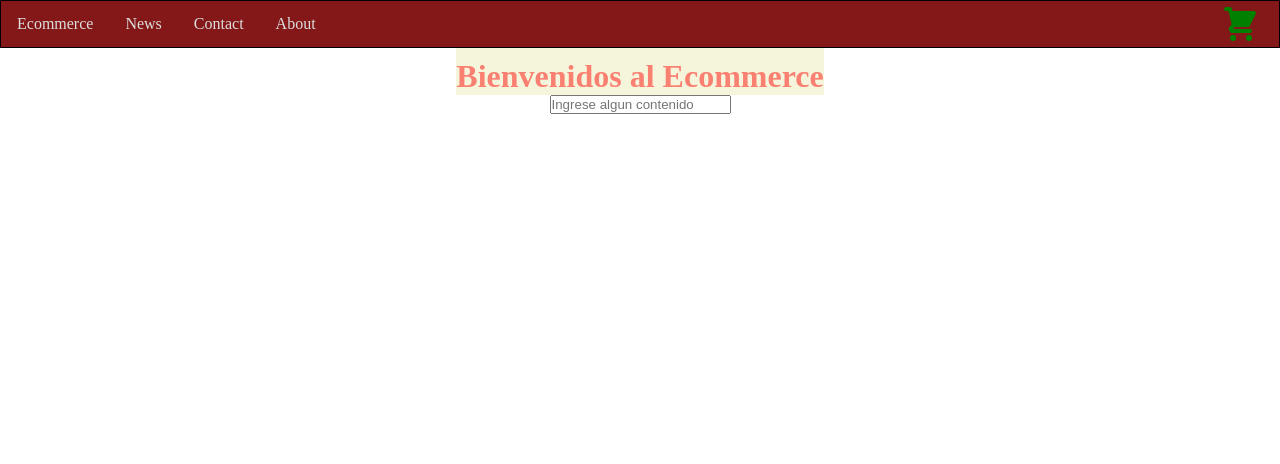
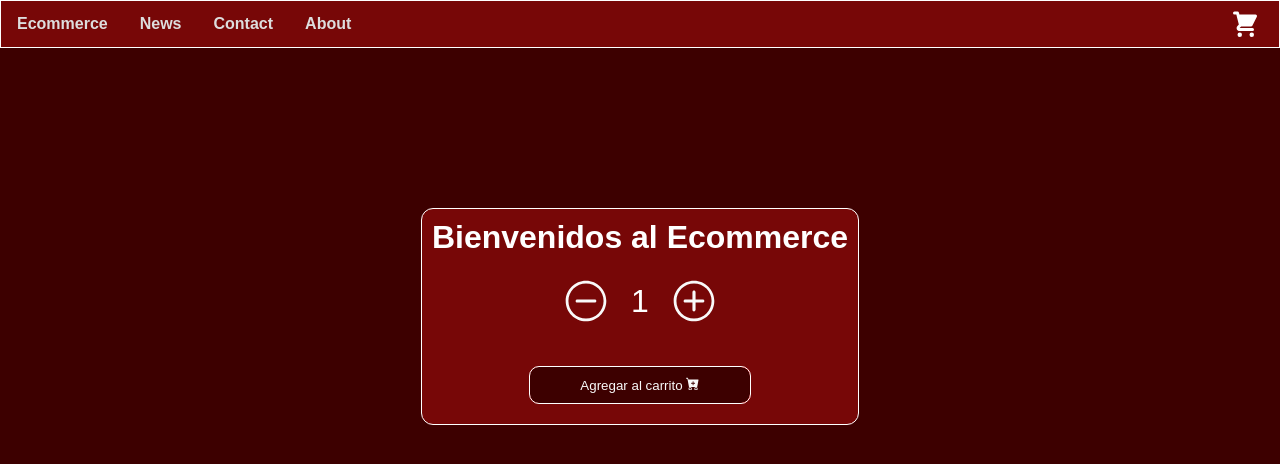
Before and after one commit to LeonelSanz/react-coder, a React (Create React App) app: page / in a window 1280 px wide. Shown: the top 464 px of the page. Built offline with nearby package versions, Linux system fonts and the light colour scheme.

Commit message:
desafio clase 5

```diff
--- a/src/App.css
+++ b/src/App.css
@@ -4,8 +4,15 @@
   box-sizing: border-box;
 }
 
+body{
+  width: 100%;
+  height: 100vh;
+  background-color: #3D0000;
+}
+
 .App{
   display: flex;
   flex-direction: column;
+  justify-content: center;
   align-items: center;
 }
--- a/src/App.js
+++ b/src/App.js
@@ -9,7 +9,6 @@ function App() {
       <NavBar/>
       <div className="App">
       <ItemListContainer greeting={"Bienvenidos al Ecommerce"} />
-        <input placeholder='Ingrese algun contenido'/>
       </div>
     </>
   );
--- a/src/components/CartWidget/index.jsx
+++ b/src/components/CartWidget/index.jsx
@@ -5,7 +5,7 @@ import './styles.css';
 const CartWidget = () => {
   return (
     <div className='shopping-cart'>
-        <HiShoppingCart size={40} />
+        <HiShoppingCart size={30} />
     </div>
   )
 }
--- a/src/components/CartWidget/styles.css
+++ b/src/components/CartWidget/styles.css
@@ -1,6 +1,6 @@
 .shopping-cart{
-    color: green;
+    color: white;
     position: absolute;
     right: 20px;
-    top: 5px;
+    top: 10px;
 }
--- /dev/null
+++ b/src/components/ItemCount/index.jsx
@@ -0,0 +1,46 @@
+import React from "react";
+import { useState } from "react";
+import "./styles.css";
+import { IoIosAddCircleOutline } from "react-icons/io";
+import { IoIosRemoveCircleOutline } from "react-icons/io";
+import { BsCartPlusFill } from "react-icons/bs";
+
+const ItemCount = ({ stock, initial, onAdd }) => {
+    const [count, setCount] = useState(initial);
+
+    const increment = () => {
+        if (count < stock) {
+            setCount(count + 1);
+        } else {
+            alert("No hay suficiente stock");
+        }
+    };
+
+    const Decrement = () => {
+        if (count > 1) {
+            setCount(count - 1);
+        }
+    };
+
+    const addCart = () => {
+        onAdd(count);
+        setCount(initial);
+    };
+
+    return (
+        <div>
+            <div className="counter">
+                <IoIosRemoveCircleOutline className="counter-icon" onClick={Decrement} />
+                <p className="counter-number">{count}</p>
+                <IoIosAddCircleOutline className="counter-icon" onClick={increment} />
+            </div>
+            <div className="add-cart">
+                <button onClick={addCart}>
+                    Agregar al carrito <BsCartPlusFill />
+                </button>
+            </div>
+        </div>
+    );
+};
+
+export default ItemCount;
--- /dev/null
+++ b/src/components/ItemCount/styles.css
@@ -0,0 +1,43 @@
+.counter{
+    display: flex;
+    justify-content: center;
+    align-items: center;
+}
+
+.counter svg{
+    font-size: 50px;
+    margin: 20px;
+    color: #f9f9f9;
+    cursor: pointer;
+}
+
+.counter-icon:hover{
+    color: #FF0000;
+}
+
+.counter-number{
+    font-size: 32px;
+}
+
+.add-cart{
+    width: 100%;
+    font-family: Arial, Helvetica, sans-serif;
+    display: flex;
+    justify-content: center;
+    align-items: center;
+    margin: 20px 0;
+}
+
+.add-cart button{
+    padding: 10px 50px;
+    color: #f9f9f9;
+    background: linear-gradient(to right, #3D0000, #3D0000) padding-box, linear-gradient(to right, #950101, #FF0000) border-box;
+    border-radius: 10px;
+    border: 1px solid white;
+    cursor: pointer;
+}
+
+.add-cart button:hover{
+    background: linear-gradient(to right, #950101, #FF0000) border-box;
+    transition: all 0.5s ease-in;
+}
--- a/src/components/NavBar/styles.css
+++ b/src/components/NavBar/styles.css
@@ -1,9 +1,11 @@
 ul {
     list-style-type: none;
+    font-family: Arial, Helvetica, sans-serif;
+    font-weight: bold;
     margin: 0;
     padding: 0;
     overflow: hidden;
-    border: 1px solid #000000;
+    border: 1px solid white;
     background-color: rgba(124, 8, 8, 0.932);
 }
 
--- a/src/containers/ItemListContainer/index.jsx
+++ b/src/containers/ItemListContainer/index.jsx
@@ -1,10 +1,18 @@
 import React from 'react';
+import ItemCount from '../../components/ItemCount';
 import './styles.css';
 
 const ItemListContainer = ({greeting}) => {
+
+  const agregarAlCarrito = (cantidad) => {
+    console.log(cantidad);
+    console.log(`Se agrego la cantidad ${cantidad} al carrito`);
+  }
+
   return (
     <div className='item-list-container'>
         <h1>{greeting}</h1>
+        <ItemCount initial={1} stock={6} onAdd={agregarAlCarrito}/>
     </div>
   )
 }
--- a/src/containers/ItemListContainer/styles.css
+++ b/src/containers/ItemListContainer/styles.css
@@ -1,8 +1,15 @@
 .item-list-container {
-    background-color: beige;
-    color: salmon;
+    background-color: rgba(124, 8, 8, 0.932);
+    font-family: Arial, Helvetica, sans-serif;
+    color: white;
+    margin-top: 12.5%;
     padding-top: 10px;
+    padding-left: 10px;
+    padding-right: 10px;
     display: flex;
     flex-direction: column;
     align-items: center;
+    border-radius: 12px;
+    border: 1px solid;
+    border-color: white;
 }
```
